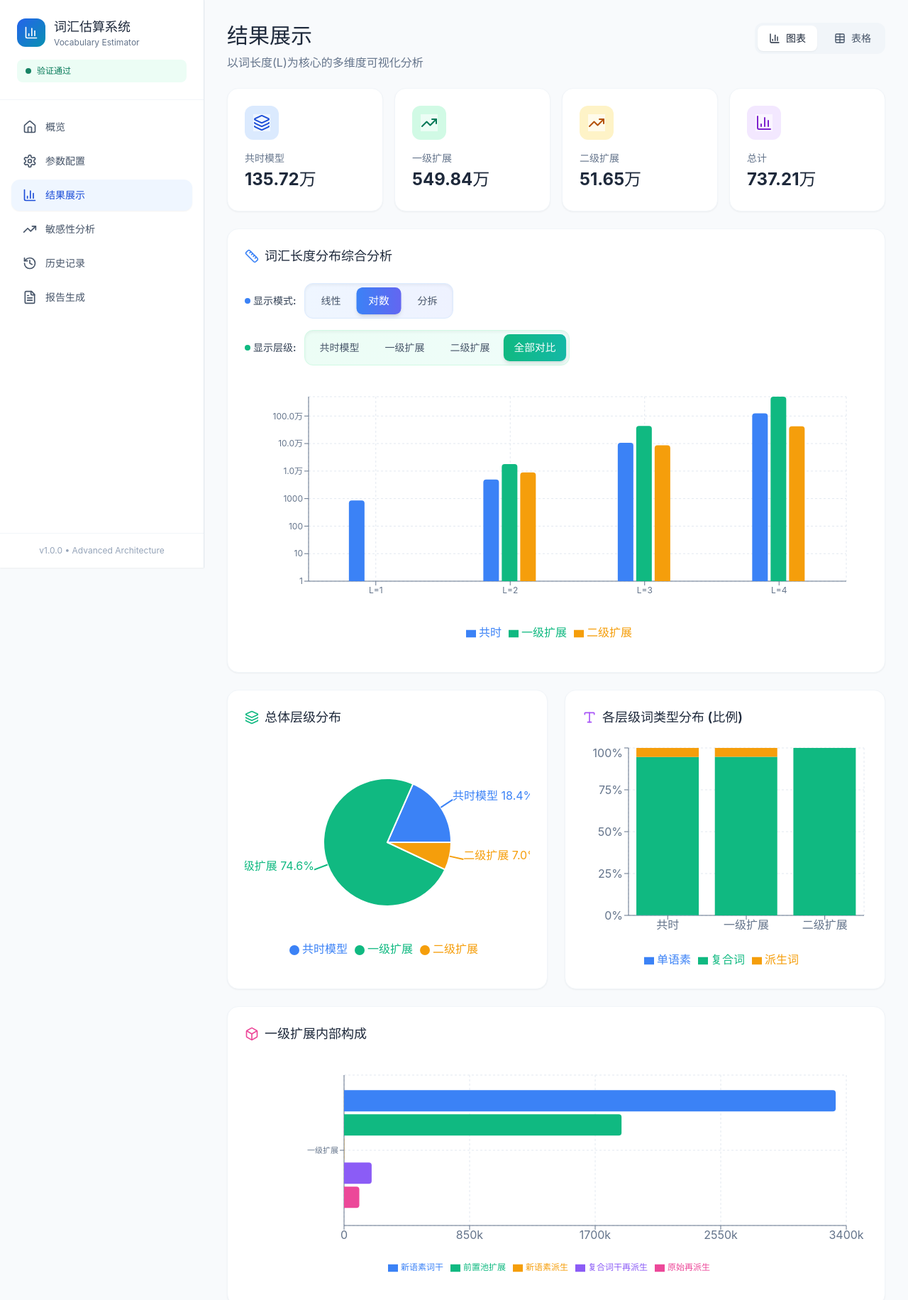
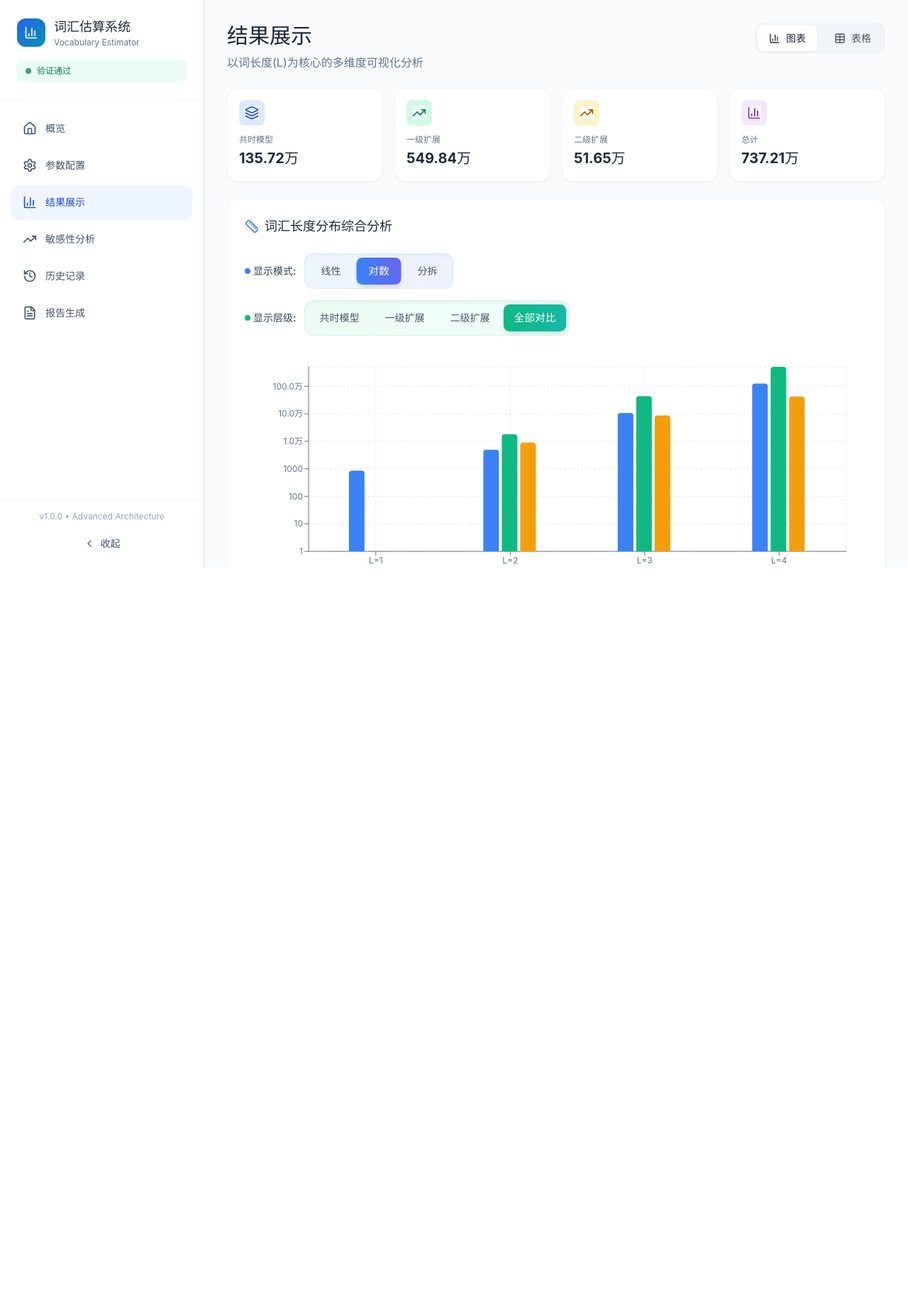
Before and after one commit to djjyzhzhb/haji-vocabulary-estimator, a React (Vite) app: page /haji-vocabulary-estimator/results in a window 1280 px wide. Shown: the top 1832 px of the page at 71% size. After the commit the page ends 800 px from the top, so only its background shows below. Built offline with nearby package versions, Linux system fonts and the light colour scheme.

Commit message:
fix: sidebar sticky to viewport, always-visible collapse button; plus chart/history/KPI improvements

```diff
--- a/src/components/Layout/Layout.tsx
+++ b/src/components/Layout/Layout.tsx
@@ -7,9 +7,9 @@ interface LayoutProps {
 
 export const Layout: React.FC<LayoutProps> = ({ children }) => {
   return (
-    <div className="min-h-screen bg-slate-50 flex">
+    <div className="h-screen bg-slate-50 flex overflow-hidden">
       <Sidebar />
-      <main className="flex-1 overflow-y-auto">
+      <main className="flex-1 overflow-y-auto transition-all duration-300 ease-in-out">
         <div className="p-8 max-w-6xl mx-auto">
           {children}
         </div>
--- a/src/components/Layout/Sidebar.tsx
+++ b/src/components/Layout/Sidebar.tsx
@@ -1,4 +1,4 @@
-import React from 'react';
+import React, { useState } from 'react';
 import { Link, useLocation } from 'react-router-dom';
 import {
   Home,
@@ -7,6 +7,8 @@ import {
   TrendingUp,
   History,
   FileText,
+  ChevronLeft,
+  ChevronRight,
 } from 'lucide-react';
 import { useAppStore } from '../../store';
 
@@ -22,30 +24,41 @@ const navItems = [
 export const Sidebar: React.FC = () => {
   const location = useLocation();
   const { result } = useAppStore();
+  const [collapsed, setCollapsed] = useState(false);
 
   const verificationStatus = result
     ? Math.abs(7372141 - Math.round(result.total)) < 100
     : false;
 
   return (
-    <div className="w-72 bg-white border-r border-slate-200 h-screen flex flex-col shadow-sm">
+    <div
+      className={`${collapsed ? 'w-20' : 'w-72'} sticky top-0 self-start bg-white border-r border-slate-200 h-screen flex flex-col shadow-sm transition-[width] duration-300 ease-in-out overflow-hidden`}
+    >
       <div className="p-6 border-b border-slate-100">
         <div className="flex items-center gap-3">
-          <div className="w-10 h-10 bg-gradient-to-br from-blue-600 to-cyan-600 rounded-xl flex items-center justify-center">
-            <BarChart3 className="w-5 h-5 text-white" />
+          <div className="w-10 h-10 bg-gradient-to-br from-blue-600 to-cyan-600 rounded-xl flex items-center justify-center flex-shrink-0">
+            <BarChart3 className="w-5 h-5 text-white flex-shrink-0" />
           </div>
-          <div>
-            <h1 className="text-lg font-semibold text-slate-800">词汇估算系统</h1>
-            <p className="text-xs text-slate-500">Vocabulary Estimator</p>
+          <div className="min-w-0 overflow-hidden whitespace-nowrap">
+            <h1 className="text-lg font-semibold text-slate-800 truncate">词汇估算系统</h1>
+            <p className="text-xs text-slate-500 truncate">Vocabulary Estimator</p>
           </div>
         </div>
 
         {result && (
-          <div className={`mt-4 flex items-center gap-2 px-3 py-2 rounded-lg text-xs ${
+          <div className="overflow-hidden transition-[max-height,opacity,margin] duration-300 ease-in-out"
+            style={{
+              maxHeight: collapsed ? '0px' : '40px',
+              opacity: collapsed ? 0 : 1,
+              marginTop: collapsed ? '0px' : '16px',
+            }}
+          >
+            <div className={`flex items-center gap-2 px-3 py-2 rounded-lg text-xs whitespace-nowrap ${
               verificationStatus ? 'bg-emerald-50 text-emerald-700' : 'bg-amber-50 text-amber-700'
             }`}>
-            <div className="w-2 h-2 rounded-full bg-current animate-pulse" />
+              <div className="w-2 h-2 rounded-full bg-current animate-pulse flex-shrink-0" />
               {verificationStatus ? '验证通过' : '参数偏离标准值'}
+            </div>
           </div>
         )}
       </div>
@@ -59,23 +72,53 @@ export const Sidebar: React.FC = () => {
             <Link
               key={item.path}
               to={item.path}
-              className={`flex items-center gap-3 px-4 py-3 rounded-xl text-sm font-medium transition-all ${
-                isActive
+              className={`flex items-center h-12 px-4 rounded-xl text-sm font-medium transition-colors
+                ${isActive
                   ? 'bg-blue-50 text-blue-700 shadow-sm'
                   : 'text-slate-600 hover:bg-slate-50'
                 }`}
+              title={collapsed ? item.label : undefined}
             >
-              <Icon className="w-5 h-5" />
+              <Icon className="w-5 h-5 flex-shrink-0" />
+              <span className="ml-3 overflow-hidden whitespace-nowrap transition-[width,opacity] duration-300 ease-in-out"
+                style={{
+                  width: collapsed ? '0px' : undefined,
+                  opacity: collapsed ? 0 : 1,
+                }}
+              >
                 {item.label}
+              </span>
             </Link>
           );
         })}
       </nav>
 
-      <div className="p-4 border-t border-slate-100">
-        <div className="text-xs text-slate-400 text-center">
+      <div className="p-4 border-t border-slate-100 flex-shrink-0">
+        <div className="overflow-hidden transition-[max-height,opacity,margin] duration-300 ease-in-out"
+          style={{
+            maxHeight: collapsed ? '0px' : '24px',
+            opacity: collapsed ? 0 : 1,
+            marginBottom: collapsed ? '0px' : '12px',
+          }}
+        >
+          <div className="text-xs text-slate-400 text-center whitespace-nowrap">
             v1.0.0 • Advanced Architecture
           </div>
+        </div>
+        <button
+          onClick={() => setCollapsed(!collapsed)}
+          className="w-full flex items-center justify-center h-9 rounded-lg text-sm font-medium text-slate-600 hover:bg-slate-50 transition-colors"
+        >
+          <ChevronLeft className={`w-4 h-4 flex-shrink-0 transition-transform duration-300 ${collapsed ? 'rotate-180' : ''}`} />
+          <span className="ml-2 overflow-hidden whitespace-nowrap transition-[width,opacity] duration-300 ease-in-out"
+            style={{
+              width: collapsed ? '0px' : undefined,
+              opacity: collapsed ? 0 : 1,
+            }}
+          >
+            收起
+          </span>
+        </button>
       </div>
     </div>
   );
--- a/src/components/charts/ExtensionBreakdownChart.tsx
+++ b/src/components/charts/ExtensionBreakdownChart.tsx
@@ -6,8 +6,8 @@ import {
   YAxis,
   CartesianGrid,
   Tooltip,
-  Legend,
   ResponsiveContainer,
+  Cell,
 } from 'recharts';
 import { COLORS } from '../../config/colors';
 import { CalculationResult } from '../../types';
@@ -18,27 +18,29 @@ interface ExtensionBreakdownChartProps {
 
 export const ExtensionBreakdownChart: React.FC<ExtensionBreakdownChartProps> = ({ result }) => {
   const chartData = [
-    {
-      name: '一级扩展',
-      新语素词干: result.primaryExtension.delta_stem,
-      前置池扩展: result.primaryExtension.delta_prefix,
-      新语素派生: result.primaryExtension.delta_deriv,
-      复合词干再派生: result.primaryExtension.delta_rederiv_stem,
-      原始再派生: result.primaryExtension.delta_rederiv_prefix,
-    },
+    { name: '新语素词干', value: result.primaryExtension.delta_stem, fill: COLORS.deltaStem },
+    { name: '前置池扩展', value: result.primaryExtension.delta_prefix, fill: COLORS.deltaPrefix },
+    { name: '新语素派生', value: result.primaryExtension.delta_deriv, fill: COLORS.deltaDeriv },
+    { name: '复合词干再派生', value: result.primaryExtension.delta_rederiv_stem, fill: COLORS.deltaReDerivStem },
+    { name: '原始再派生', value: result.primaryExtension.delta_rederiv_prefix, fill: COLORS.deltaReDerivPrefix },
   ];
+
+  const formatXAxis = (val: number) => {
+    if (val >= 10000) return `${(val / 10000).toFixed(1)}万`;
+    return val.toString();
+  };
 
   return (
     <div className="h-80">
       <ResponsiveContainer width="100%" height="100%">
-        <BarChart data={chartData} layout="vertical" margin={{ left: 20, right: 30, top: 20, bottom: 20 }}>
+        <BarChart data={chartData} layout="vertical" margin={{ left: 10, right: 30, top: 10, bottom: 10 }}>
           <CartesianGrid strokeDasharray="3 3" stroke="#e2e8f0" />
-          <XAxis type="number" stroke="#64748b" tickFormatter={(val) => val >= 1000 ? `${(val / 1000).toFixed(0)}k` : val} />
+          <XAxis type="number" stroke="#64748b" tickFormatter={formatXAxis} tick={{ fontSize: 12 }} />
           <YAxis
             dataKey="name"
             type="category"
             stroke="#64748b"
-            width={120}
+            width={100}
             tick={{ fontSize: 11 }}
             interval={0}
           />
@@ -51,12 +53,11 @@ export const ExtensionBreakdownChart: React.FC<ExtensionBreakdownChartProps> = (
               boxShadow: '0 4px 6px -1px rgb(0 0 0 / 0.1)',
             }}
           />
-          <Legend wrapperStyle={{ paddingTop: '20px', fontSize: '12px' }} />
-          <Bar dataKey="新语素词干" fill={COLORS.deltaStem} radius={[0, 4, 4, 0]} />
-          <Bar dataKey="前置池扩展" fill={COLORS.deltaPrefix} radius={[0, 4, 4, 0]} />
-          <Bar dataKey="新语素派生" fill={COLORS.deltaDeriv} radius={[0, 4, 4, 0]} />
-          <Bar dataKey="复合词干再派生" fill={COLORS.deltaReDerivStem} radius={[0, 4, 4, 0]} />
-          <Bar dataKey="原始再派生" fill={COLORS.deltaReDerivPrefix} radius={[0, 4, 4, 0]} />
+          <Bar dataKey="value" radius={[0, 4, 4, 0]}>
+            {chartData.map((entry, index) => (
+              <Cell key={`cell-${index}`} fill={entry.fill} />
+            ))}
+          </Bar>
         </BarChart>
       </ResponsiveContainer>
     </div>
--- a/src/components/charts/SensitivityChart.tsx
+++ b/src/components/charts/SensitivityChart.tsx
@@ -38,7 +38,7 @@ export const SensitivityChart: React.FC<SensitivityChartProps> = ({ data }) => {
           />
           <YAxis
             stroke="#64748b"
-            tickFormatter={(val) => val >= 1000000 ? `${(val / 1000000).toFixed(1)}M` : val >= 1000 ? `${(val / 1000).toFixed(0)}K` : val}
+            tickFormatter={(val) => val >= 10000 ? `${(val / 10000).toFixed(1)}万` : val}
             tick={{ fontSize: 12 }}
             width={60}
           />
--- a/src/components/common/KPICard.tsx
+++ b/src/components/common/KPICard.tsx
@@ -45,17 +45,17 @@ export const KPICard: React.FC<KPICardProps> = ({
   };
 
   return (
-    <div className="bg-white rounded-2xl p-6 shadow-sm border border-slate-100 hover:shadow-md transition-shadow">
-      <div className="flex items-start justify-between mb-4">
-        <div className={`p-3 rounded-xl ${iconBgClasses[color]}`}>
-          <Icon className={`w-6 h-6 ${colorClasses[color]}`} />
+    <div className="bg-white rounded-2xl px-4 py-4 shadow-sm border border-slate-100 hover:shadow-md transition-shadow">
+      <div className="flex items-start justify-between mb-3">
+        <div className={`p-2 rounded-lg ${iconBgClasses[color]}`}>
+          <Icon className={`w-5 h-5 ${colorClasses[color]}`} />
         </div>
       </div>
-      <h3 className="text-sm font-medium text-slate-500 mb-1">{title}</h3>
-      <div className="text-2xl font-bold text-slate-800 mb-1">
+      <h3 className="text-xs font-medium text-slate-500 mb-1">{title}</h3>
+      <div className="text-xl font-bold text-slate-800 mb-0.5 truncate">
         {formatValue(value)}
       </div>
-      {subtitle && <p className="text-xs text-slate-400">{subtitle}</p>}
+      {subtitle && <p className="text-xs text-slate-400 truncate">{subtitle}</p>}
     </div>
   );
 };
--- a/src/pages/Results.tsx
+++ b/src/pages/Results.tsx
@@ -61,7 +61,7 @@ const Results: React.FC = () => {
         </div>
       </div>
 
-      <div className="grid grid-cols-1 md:grid-cols-2 lg:grid-cols-4 gap-4">
+      <div className="grid grid-cols-2 lg:grid-cols-4 gap-4">
         <KPICard
           title="共时模型"
           value={result.synchronic.total}
```
Also changed, not shown: src/components/charts/UnifiedLengthChart.tsx (+27 -10 lines), src/pages/History.tsx (+132 -50 lines). Lines whose indentation alone changed are shown as unchanged.
